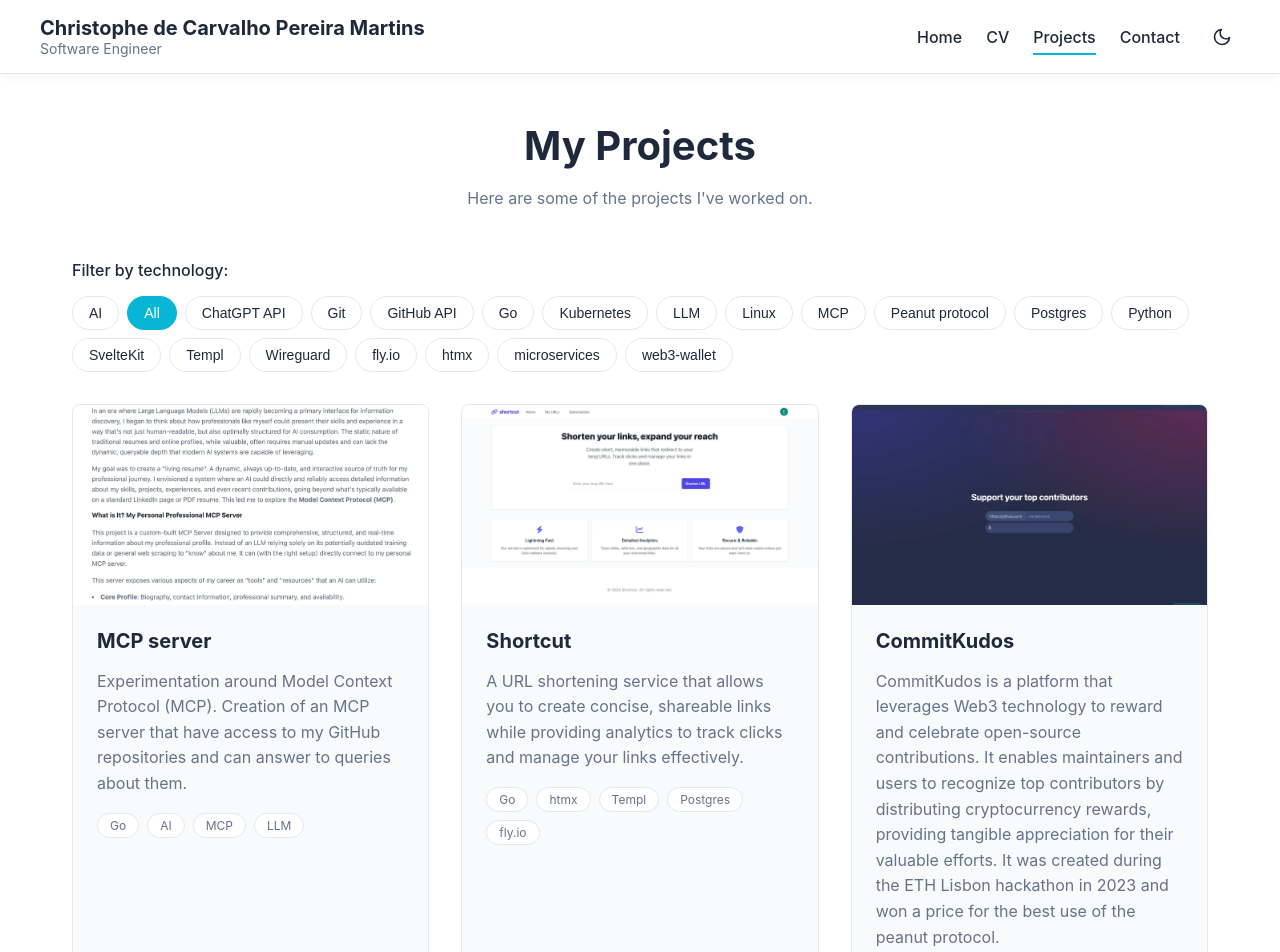
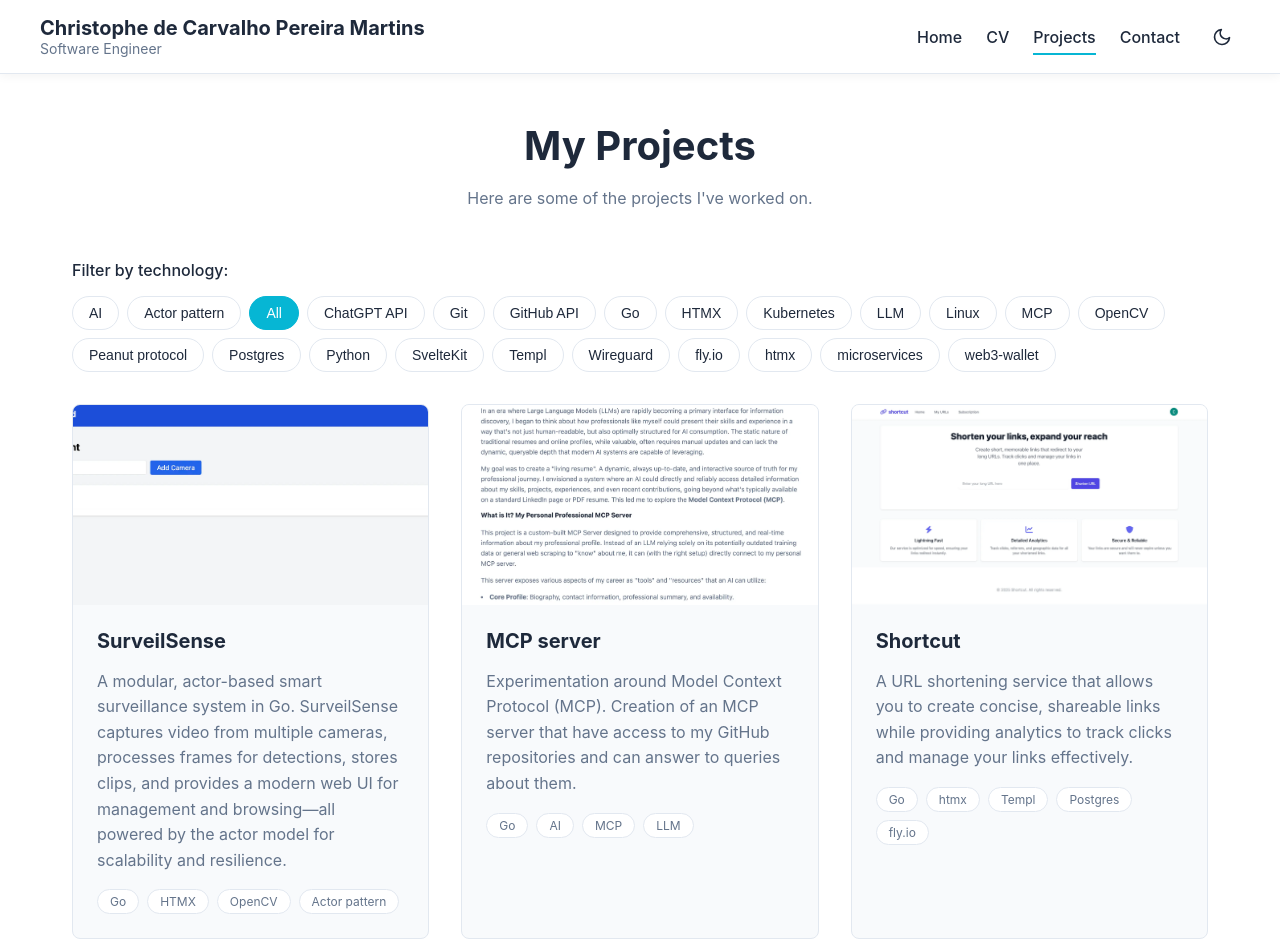
Before and after one commit to zaibon/cdcpm.dev, a SvelteKit app: page /projects in a window 1280 px wide. Shown: the top 952 px of the page. Built offline with nearby package versions, Linux system fonts and the light colour scheme.

Commit message:
add SurveilSense project

```diff
--- a/src/routes/projects/+page.svelte
+++ b/src/routes/projects/+page.svelte
@@ -2,6 +2,14 @@
 	import { fly } from 'svelte/transition';
 
 	const projects = $state([
+		{
+			title: 'SurveilSense',
+			description:
+				'A modular, actor-based smart surveillance system in Go. SurveilSense captures video from multiple cameras, processes frames for detections, stores clips, and provides a modern web UI for management and browsing—all powered by the actor model for scalability and resilience.',
+			image: '/images/surveilsense.webp',
+			technologies: ['Go', 'HTMX', 'OpenCV', 'Actor pattern'],
+			repoUrl: 'https://github.com/zaibon/surveilsense'
+		},
 		{
 			title: 'MCP server',
 			description:
```
Also changed, not shown: static/images/surveilsense.webp (added).
